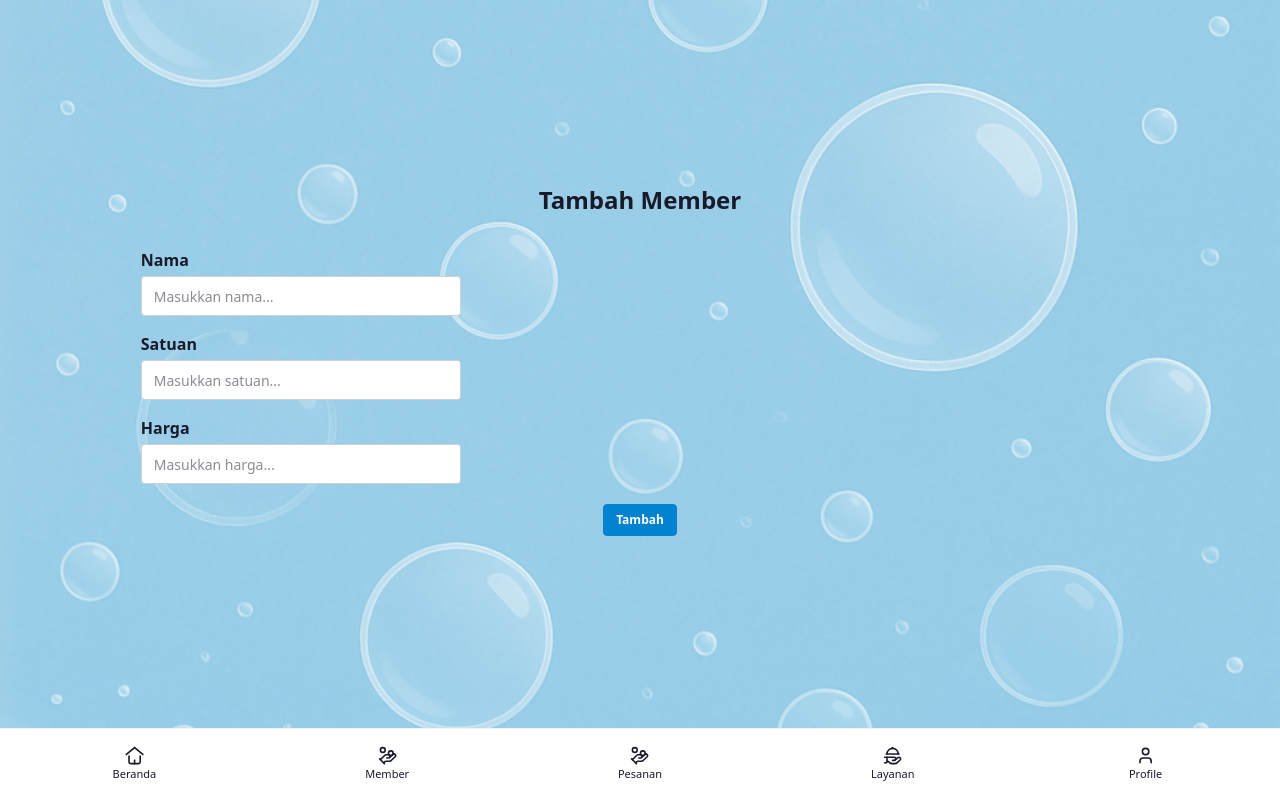
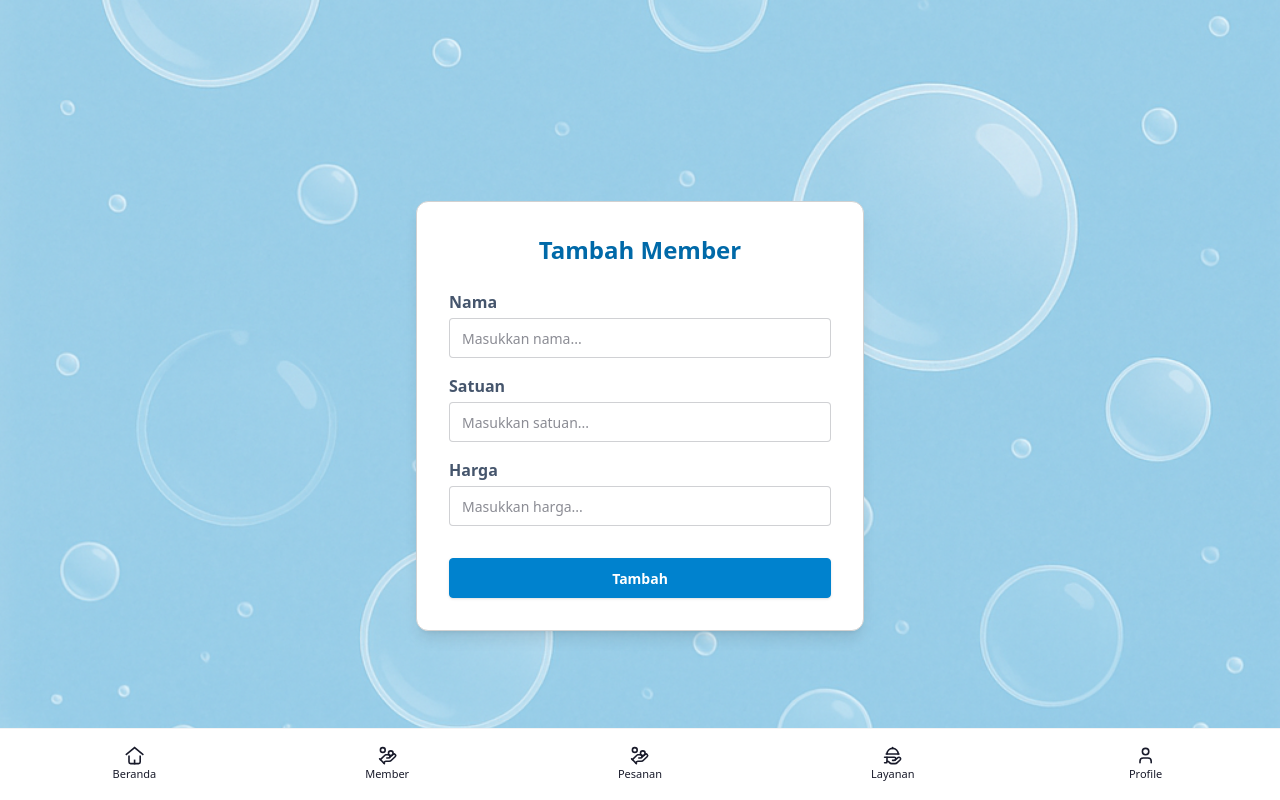
Before and after one commit to wirawanmahardika/laundry-frontend, a React (Vite) app: page /member/tambah in a window 1280 px wide. Built offline with nearby package versions, Linux system fonts and the light colour scheme.

Commit message:
update: ui page tambah member

```diff
--- a/src/pages/member/TambahMember.tsx
+++ b/src/pages/member/TambahMember.tsx
@@ -1,20 +1,22 @@
 export default function TambahMember() {
-    return <div className="flex items-center justify-center h-full">
-        <form className="flex flex-col items-center gap-y-2 w-full">
-            <h2 className="font-bold text-2xl mb-4">Tambah Member</h2>
-            <div className="flex flex-col gap-y-1 w-4/5 mt-2">
-                <label className="font-semibold">Nama</label>
-                <input type="text" className="input" placeholder="Masukkan nama..." required />
-            </div>
-            <div className="flex flex-col gap-y-1 w-4/5 mt-2">
-                <label className="font-semibold">Satuan</label>
-                <input type="number" className="input" placeholder="Masukkan satuan..." required />
-            </div>
-            <div className="flex flex-col gap-y-1 w-4/5 mt-2">
-                <label className="font-semibold">Harga</label>
-                <input type="number" className="input" placeholder="Masukkan harga..." required />
-            </div>
-            <button className="btn btn-primary btn-sm mt-3">Tambah</button>
-        </form>
-    </div>
+    return (
+        <div className="flex items-center justify-center min-h-screen">
+            <form className="bg-base-100 rounded-xl shadow-lg p-8 flex flex-col items-center gap-y-4 w-full max-w-md border border-base-300">
+                <h2 className="font-bold text-2xl mb-2 text-sky-700">Tambah Member</h2>
+                <div className="flex flex-col gap-y-1 w-full">
+                    <label className="font-semibold text-slate-600">Nama</label>
+                    <input type="text" className="input input-bordered w-full" placeholder="Masukkan nama..." required />
+                </div>
+                <div className="flex flex-col gap-y-1 w-full">
+                    <label className="font-semibold text-slate-600">Satuan</label>
+                    <input type="number" className="input input-bordered w-full" placeholder="Masukkan satuan..." required />
+                </div>
+                <div className="flex flex-col gap-y-1 w-full">
+                    <label className="font-semibold text-slate-600">Harga</label>
+                    <input type="number" className="input input-bordered w-full" placeholder="Masukkan harga..." required />
+                </div>
+                <button className="btn btn-primary btn-md mt-4 w-full shadow">Tambah</button>
+            </form>
+        </div>
+    );
 }
```
